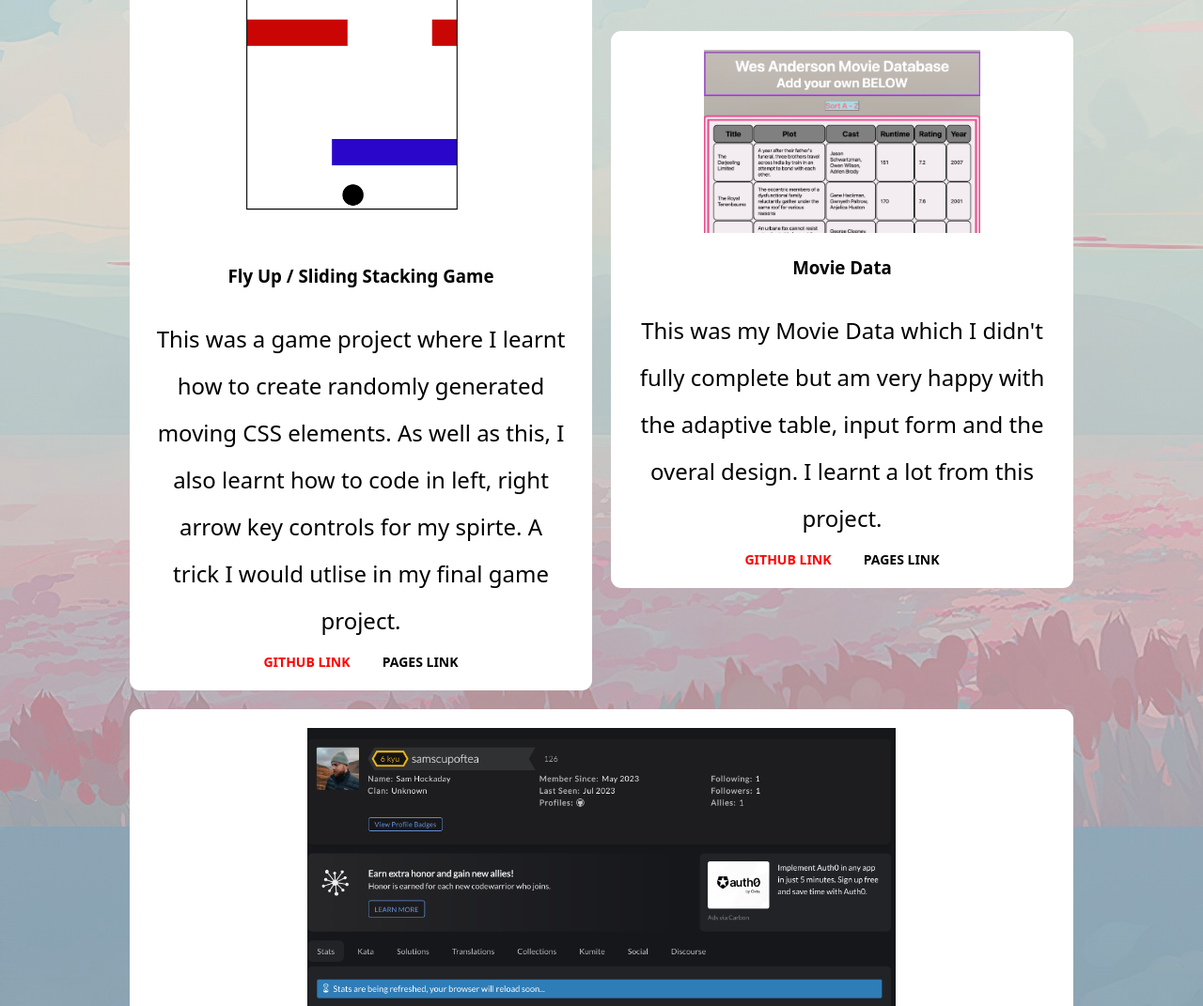
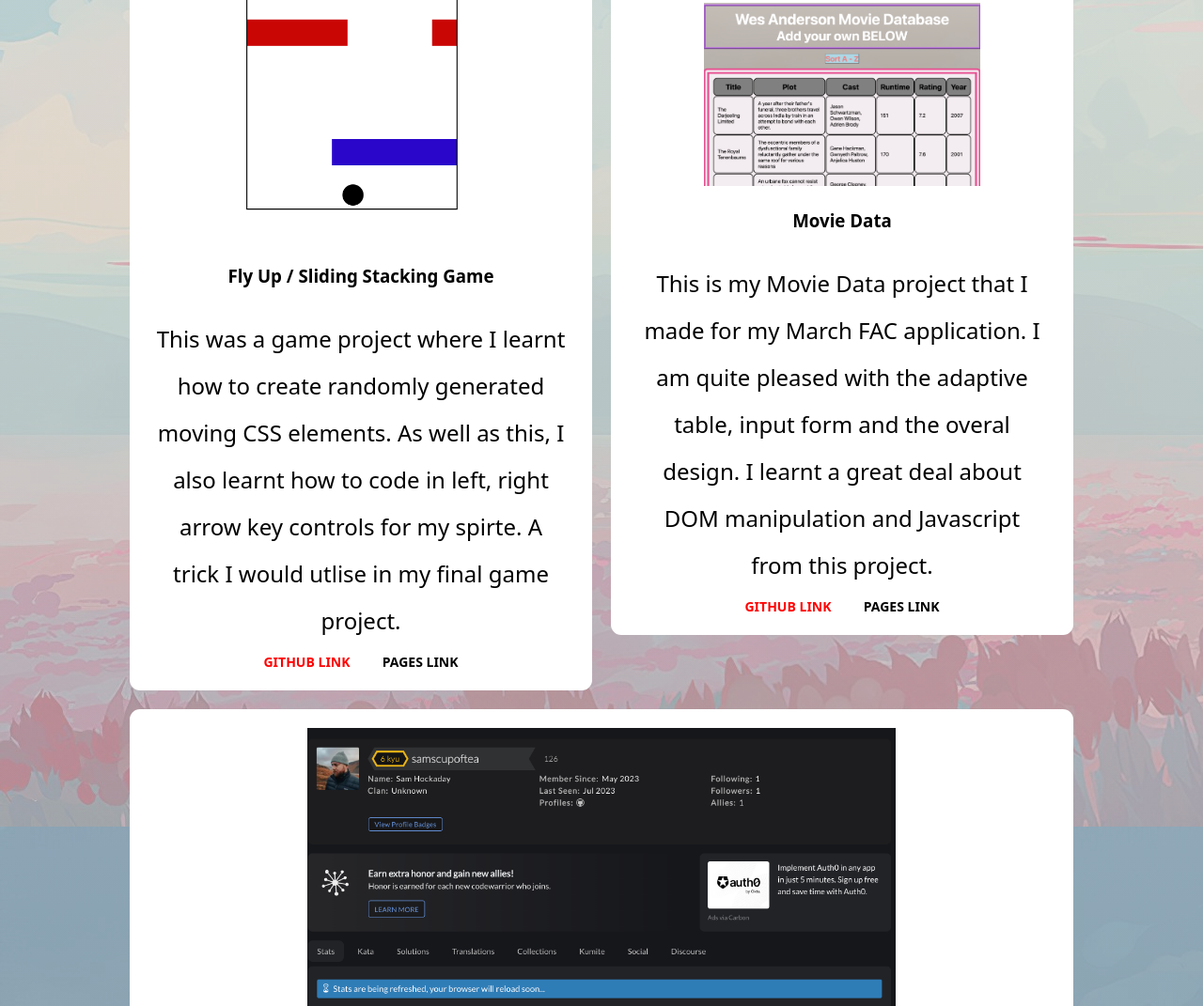
Before and after one commit to samscupoftea/FAC-Website, a plain HTML site: page index.html in a window 1280 px wide. Shown: the part 4202-5273 px from the top of the page at 94% size. Drawn offline with Linux system fonts and the light colour scheme.

Commit message:
Updated project <p> text.

```diff
--- a/index.html
+++ b/index.html
@@ -173,7 +173,7 @@
 				/>
 				<h3 class="project-title"> Movie Data </h3>
 				<p class="project-details">
-				  This was my Movie Data which I didn't fully complete but am very happy with the adaptive table, input form and the overal design. I learnt a lot from this project.
+				 This is my Movie Data project that I made for my March FAC application. I am quite pleased with the adaptive table, input form and the overal design. I learnt a great deal about DOM manipulation and Javascript from this project.
 				</p>
 				<a href="https://github.com/samscupoftea/Movie-Data-P3" target="_blank" class="project-link" style="color: red; font-weight: bold; font-size: 14px;"> GITHUB LINK</a>
 				<a href="https://samscupoftea.github.io/Movie-Data-P3/" target="_blank" class="project-link" style="color: rgb(3, 2, 2); font-weight: bold; font-size: 14px;"> PAGES LINK</a>
```
